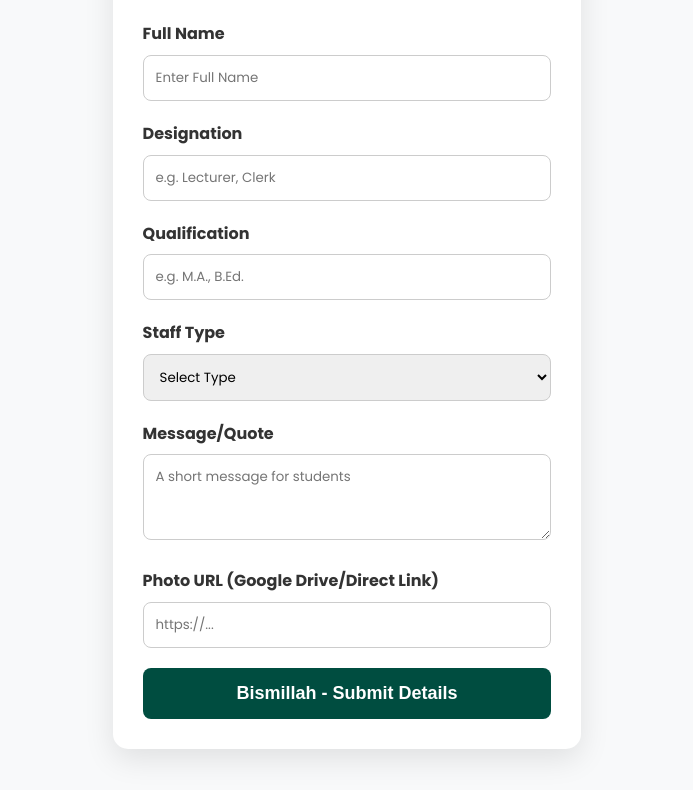
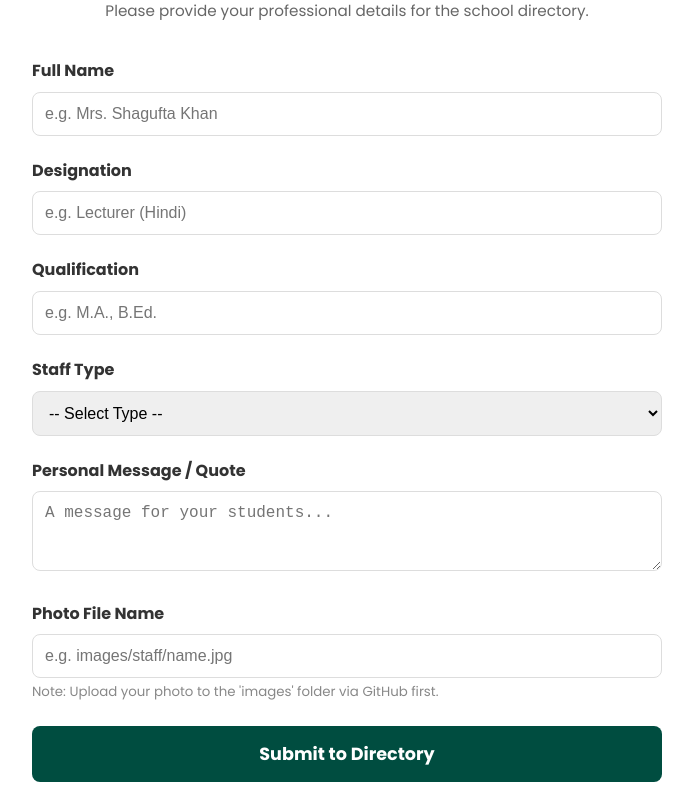
Before and after one commit to happyejaz786/Nationalgic, a plain HTML site: page staff_reg.html in a window 1280 px wide. Shown: the part 366-1156 px from the top of the page, without its empty margins (293-986 px from the left). Drawn offline with Linux system fonts and the light colour scheme.

Commit message:
staff_reg.html

```diff
--- a/staff_reg.html
+++ b/staff_reg.html
@@ -6,29 +6,62 @@
     <title>Staff Registration | NGIC</title>
     <link rel="stylesheet" href="style.css">
     <style>
+        /* Registration Page Styling - Alumni Theme */
         .reg-container {
-            max-width: 800px; margin: 50px auto; padding: 30px;
-            background: #fff; border-radius: 15px;
-            box-shadow: 0 10px 30px rgba(0,0,0,0.1); border-top: 8px solid #004d40;
+            max-width: 700px;
+            margin: 50px auto;
+            padding: 35px;
+            background: #fff;
+            border-radius: 15px;
+            box-shadow: 0 10px 30px rgba(0,0,0,0.1);
+            border-top: 8px solid #004d40;
+            font-family: 'Poppins', sans-serif;
         }
-        .form-header { text-align: center; margin-bottom: 30px; }
-        .form-header h2 { font-family: 'Cinzel', serif; color: #004d40; }
+        .form-header { text-align: center; margin-bottom: 35px; }
+        .form-header h2 { font-family: 'Cinzel', serif; color: #004d40; font-size: 2.2rem; margin-bottom: 10px; }
+        .form-header p { color: #666; font-size: 0.95rem; }
 
-        .form-group { margin-bottom: 20px; }
-        .form-group label { display: block; font-weight: bold; margin-bottom: 8px; color: #333; }
+        .form-group { margin-bottom: 22px; }
+        .form-group label { display: block; font-weight: 600; margin-bottom: 8px; color: #333; }
         .form-group input, .form-group select, .form-group textarea {
-            width: 100%; padding: 12px; border: 1px solid #ccc; border-radius: 8px;
-            box-sizing: border-box; font-family: 'Poppins', sans-serif;
+            width: 100%;
+            padding: 12px;
+            border: 1.5px solid #ddd;
+            border-radius: 8px;
+            box-sizing: border-box;
+            font-size: 1rem;
+            transition: 0.3s;
+        }
+        .form-group input:focus, .form-group select:focus, .form-group textarea:focus {
+            border-color: #004d40;
+            outline: none;
+            box-shadow: 0 0 5px rgba(0,77,64,0.2);
         }
 
         .submit-btn {
-            width: 100%; padding: 15px; background: #004d40; color: white;
-            border: none; border-radius: 8px; font-size: 18px; cursor: pointer;
-            font-weight: bold; transition: 0.3s;
+            width: 100%;
+            padding: 15px;
+            background: #004d40;
+            color: white;
+            border: none;
+            border-radius: 8px;
+            font-size: 1.1rem;
+            font-weight: bold;
+            cursor: pointer;
+            transition: 0.3s;
+            font-family: 'Poppins', sans-serif;
         }
-        .submit-btn:hover { background: #00695c; }
+        .submit-btn:hover { background: #d4af37; color: #004d40; }
+        .submit-btn:disabled { background: #ccc; cursor: not-allowed; }
 
-        #response-msg { text-align: center; margin-top: 20px; font-weight: bold; display: none; }
+        #response-msg {
+            text-align: center;
+            margin-top: 20px;
+            padding: 10px;
+            border-radius: 5px;
+            display: none;
+            font-weight: 600;
+        }
     </style>
 </head>
 <body>
@@ -37,19 +70,19 @@
 
     <div class="reg-container">
         <div class="form-header">
-            <h2>Staff Registration Form</h2>
-            <p>Please fill in your details to join the school directory.</p>
+            <h2>Staff Registration</h2>
+            <p>Please provide your professional details for the school directory.</p>
         </div>
 
         <form id="staffForm">
             <div class="form-group">
                 <label>Full Name</label>
-                <input type="text" name="Name" placeholder="Enter Full Name" required>
+                <input type="text" name="Name" placeholder="e.g. Mrs. Shagufta Khan" required>
             </div>
 
             <div class="form-group">
                 <label>Designation</label>
-                <input type="text" name="Designation" placeholder="e.g. Lecturer, Clerk" required>
+                <input type="text" name="Designation" placeholder="e.g. Lecturer (Hindi)" required>
             </div>
 
             <div class="form-group">
@@ -60,23 +93,24 @@
             <div class="form-group">
                 <label>Staff Type</label>
                 <select name="Staff_type" required>
-                    <option value="">Select Type</option>
+                    <option value="">-- Select Type --</option>
                     <option value="Teaching">Teaching Staff</option>
                     <option value="Non-Teaching">Non-Teaching Staff</option>
                 </select>
             </div>
 
             <div class="form-group">
-                <label>Message/Quote</label>
-                <textarea name="Message" rows="3" placeholder="A short message for students"></textarea>
+                <label>Personal Message / Quote</label>
+                <textarea name="Message" rows="3" placeholder="A message for your students..."></textarea>
             </div>
 
             <div class="form-group">
-                <label>Photo URL (Google Drive/Direct Link)</label>
-                <input type="url" name="Photo_URL" placeholder="https://..." required>
+                <label>Photo File Name</label>
+                <input type="text" name="Photo_URL" placeholder="e.g. images/staff/name.jpg" required>
+                <small style="color: #888;">Note: Upload your photo to the 'images' folder via GitHub first.</small>
             </div>
 
-            <button type="submit" class="submit-btn" id="submitBtn">Bismillah - Submit Details</button>
+            <button type="submit" class="submit-btn" id="submitBtn">Submit to Directory</button>
         </form>
         <div id="response-msg"></div>
     </div>
@@ -86,9 +120,9 @@
     <script src="header.js"></script>
 
     <script>
-        // Form Submission Logic
-        // Aapka naya Web App URL
-    const scriptURL = 'https://script.google.com/macros/s/AKfycbx9Hkafm6gYCSxh8S0tLgLC8KZ8HNmnG1Xd9YkN-SuUv4ah7TQ6pUq0-utoC2WDczUb/exec';
+        // Apne Apps Script ka updated Web App URL
+        const scriptURL = 'https://script.google.com/macros/s/AKfycbx9Hkafm6gYCSxh8S0tLgLC8KZ8HNmnG1Xd9YkN-SuUv4ah7TQ6pUq0-utoC2WDczUb/exec';
+
         const form = document.getElementById('staffForm');
         const msg = document.getElementById('response-msg');
         const btn = document.getElementById('submitBtn');
@@ -96,31 +130,34 @@
         form.addEventListener('submit', e => {
             e.preventDefault();
             btn.disabled = true;
-            btn.innerHTML = "Submitting...";
+            btn.innerHTML = "Processing... Bismillah";
 
             fetch(scriptURL, { method: 'POST', body: new FormData(form)})
                 .then(response => {
                     msg.innerHTML = "Mubarak ho! Data successfully save ho gaya.";
-                    msg.style.color = "green";
+                    msg.style.color = "#004d40";
+                    msg.style.backgroundColor = "#e0f2f1";
                     msg.style.display = "block";
                     form.reset();
                     btn.disabled = false;
-                    btn.innerHTML = "Submit Details";
+                    btn.innerHTML = "Submit to Directory";
                 })
                 .catch(error => {
-                    msg.innerHTML = "Error! Kuch galti hui hai.";
-                    msg.style.color = "red";
+                    msg.innerHTML = "Error! Connection issue. Please try again.";
+                    msg.style.color = "#b71c1c";
+                    msg.style.backgroundColor = "#ffebee";
                     msg.style.display = "block";
                     btn.disabled = false;
-                    btn.innerHTML = "Submit Details";
+                    btn.innerHTML = "Submit to Directory";
                 });
         });
 
-        // Header/Footer load hone ke baad check
-        window.onload = function() {
-            if (typeof loadHeader === "function") { loadHeader(); }
-        };
+        // Header/Footer Sync
+        window.addEventListener('load', () => {
+            if (typeof loadHeader === "function") {
+                loadHeader();
+            }
+        });
     </script>
 </body>
-
 </html>
```
